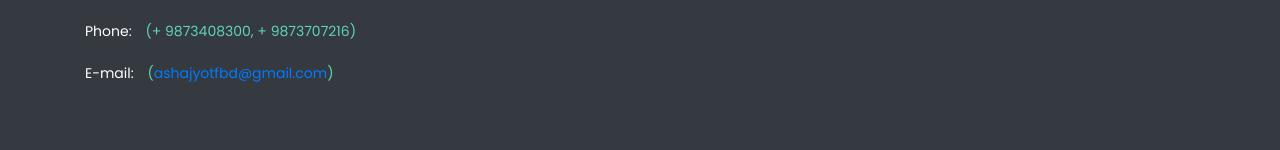
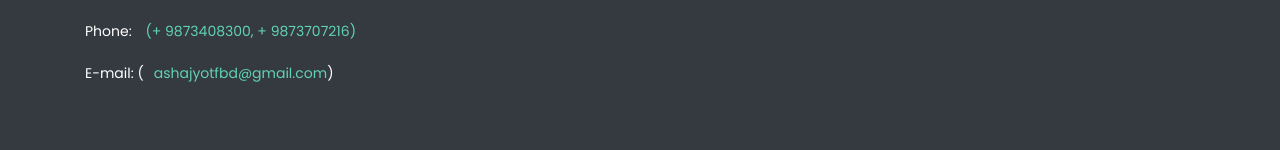
Before and after one commit to sourabhsomani/vbnetheaven1.github.io, a plain HTML site: page index.html in a window 1280 px wide. Shown: the part 6415-6565 px from the top of the page. Drawn offline with Linux system fonts and the light colour scheme.

Commit message:
Link Change

```diff
--- a/index.html
+++ b/index.html
@@ -705,7 +705,7 @@
                   <p><b>Asha Jyot Foundation Samiti , Drug De-Addiction , counselling &amp; Rehablitation Center. </b></p>
                   <p> Tigaon Road , Neharpar near C.I.S.F , Mirzapaur Mour Sector 74 Faridabad (Haryana)121004</p>
                   <p class="phone">Phone: <span>(+ 9873408300, + 9873707216)</span></p>
-                  <p class="email">E-mail: <span>(<a class="email" href="mailto:ashajyotfbd@gmail.com" target="_top">ashajyotfbd@gmail.com</a>)</span></p>
+                  <p class="email">E-mail: (<a href="mailto:ashajyotfbd@gmail.com" target="_top"><span>ashajyotfbd@gmail.com</span></a>)</p>
                 </div>
 
               </div>
```
